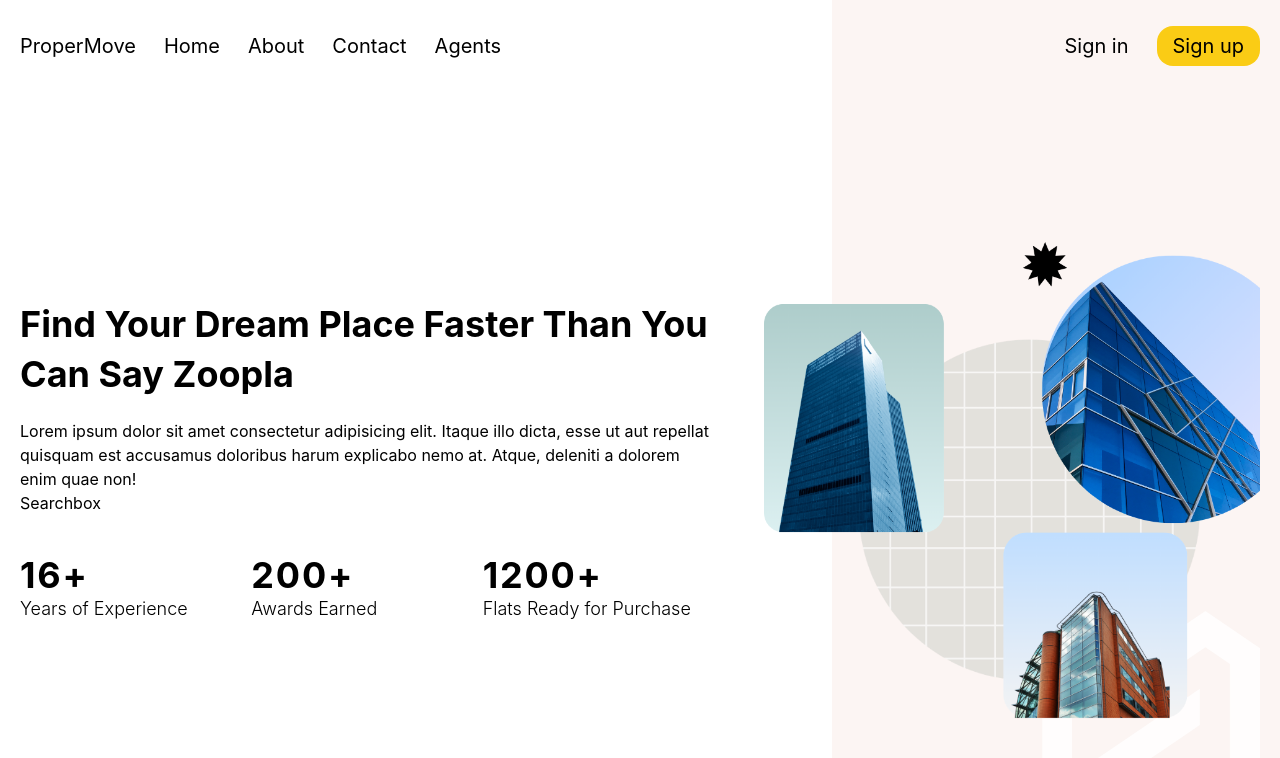
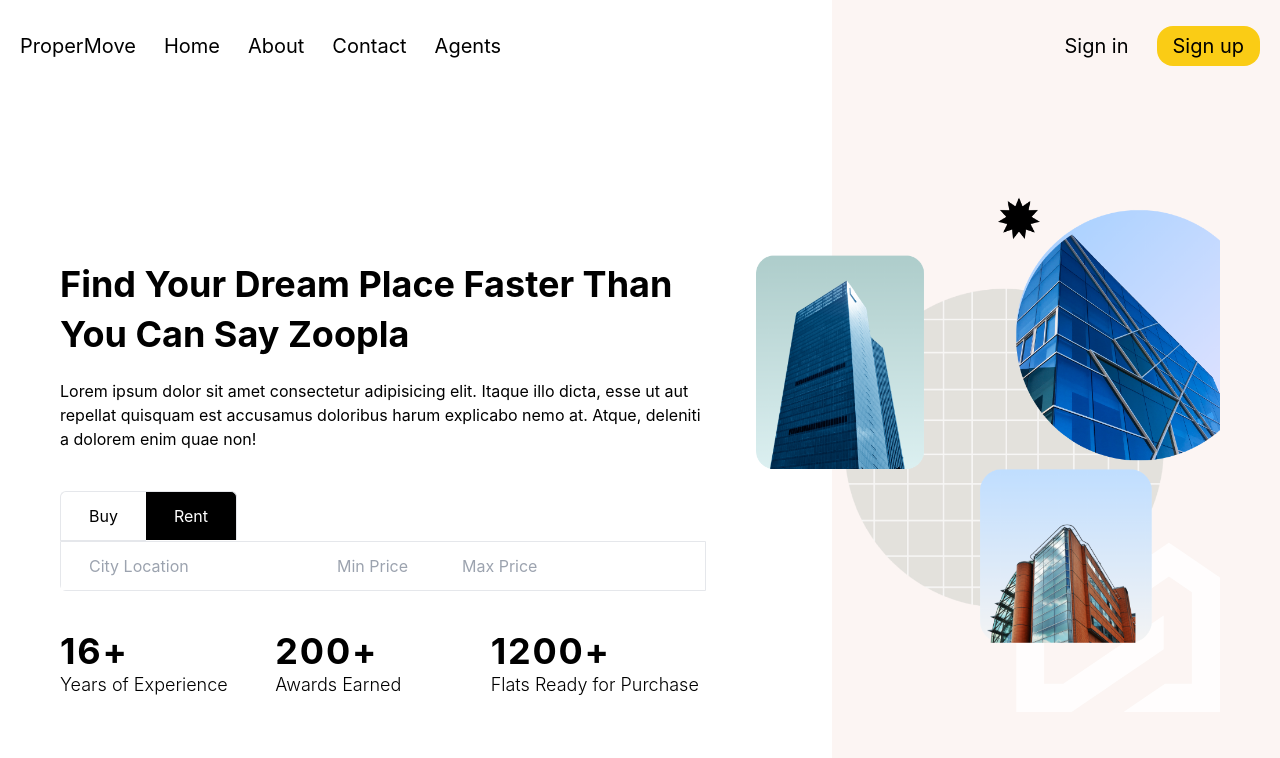
Before and after one commit to OU1122/Client-Proper-Move, a React (Vite) app: page / in a window 1280 px wide. Shown: the top 758 px of the page. Built offline with nearby package versions, Linux system fonts and the light colour scheme.

Commit message:
Search Bar Added

```diff
--- a/src/components/searchBox.tsx
+++ b/src/components/searchBox.tsx
@@ -1,24 +1,55 @@
-import React, { FC } from "react";
+import React, { useState } from "react";
+import clsx from "clsx";
 
-const SearchBox: FC = () => {
+const SearchBox: React.FC = () => {
+	const [type, setType] = useState("Rent");
+
+	const changeType = (value: "Buy" | "Rent") => {
+		setType(value);
+	};
+
 	return (
-		<div>
+		<div className="mt-10">
 			<div>
-				<button>Buy</button>
-				<button>Rent</button>
+				<button
+					onClick={() => {
+						changeType("Buy");
+					}}
+					className={clsx("py-3 px-7 rounded-tl-md   border border-r-0", {
+						"bg-black text-white": type == "Buy",
+						"bg-white text-black": type == "Rent",
+					})}>
+					Buy
+				</button>
+				<button
+					onClick={() => {
+						changeType("Rent");
+					}}
+					className={clsx(
+						"py-3 px-7 rounded-tr-md  border-b-0 border border-l-0 ",
+						{
+							"bg-black text-white": type == "Rent",
+							"bg-white text-black": type == "Buy",
+						}
+					)}>
+					Rent
+				</button>
 			</div>
-			<form>
+			<form className="flex border rounded-bl-md">
 				<input
+					className="border-r-0  py-3 pl-7"
 					type="text"
 					name="location"
 					placeholder="City Location"></input>
 				<input
+					className="border-r-0  py-3"
 					type="number"
 					name="minPrice"
 					min={0}
 					max={10000000}
 					placeholder="Min Price"></input>
 				<input
+					className=" py-3"
 					type="number"
 					name="maxPrice"
 					min={0}
--- a/src/index.css
+++ b/src/index.css
@@ -14,3 +14,13 @@ a {
 	text-decoration: none;
 	color: inherit;
 }
+
+input::-webkit-outer-spin-button,
+input::-webkit-inner-spin-button {
+	-webkit-appearance: none;
+	margin: 0;
+}
+
+input[type="number"] {
+	-moz-appearance: textfield;
+}
--- a/src/routes/homepage.tsx
+++ b/src/routes/homepage.tsx
@@ -1,9 +1,11 @@
+import SearchBox from "../components/searchBox";
+
 const HomePage: React.FC = () => {
 	return (
-		<div className="flex w-full h-screen mt-20 ">
-			<div className="text-div w-[60%] pr-[50px]">
+		<div className="flex flex-col-reverse sm:flex-row m-10  ">
+			<div className="text-div w-full sm:w-[60%] pr-[50px]">
 				<div>
-					<h1 className="text-4xl font-bold leading-snug pt-32">
+					<h1 className="text-4xl font-bold leading-snug pt-10 sm:pt-32">
 						Find Your Dream Place Faster Than You Can Say Zoopla
 					</h1>
 					<p className="pt-5">
@@ -13,7 +15,9 @@ const HomePage: React.FC = () => {
 						enim quae non!
 					</p>
 				</div>
-				<div>Searchbox</div>
+
+				<SearchBox />
+
 				<div className="flex justify-between mt-10 flex-wrap gap-5 sm:gap-0">
 					<div className="flex flex-col basis-1/3 ">
 						<span className="font-bold text-4xl tracking-wider">16+</span>
@@ -37,9 +41,9 @@ const HomePage: React.FC = () => {
 					</div>
 				</div>
 			</div>
-			<div className="img-div relative grow w-[40%] ">
+			<div className=" sm:relative h-auto w-full sm:w-[40%] flex justify-center ">
 				<img
-					className="w-full absolute top-0 right-0"
+					className="w-[300px] sm:w-full sm:absolute sm:top-0 sm:right-0"
 					src="/bg.png"></img>
 			</div>
 		</div>
```
